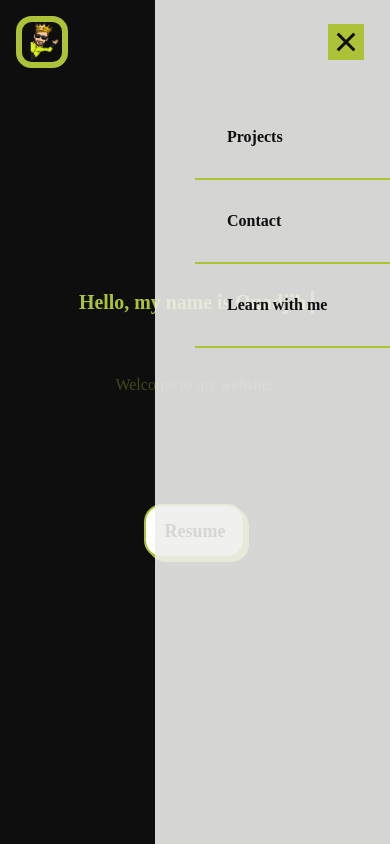
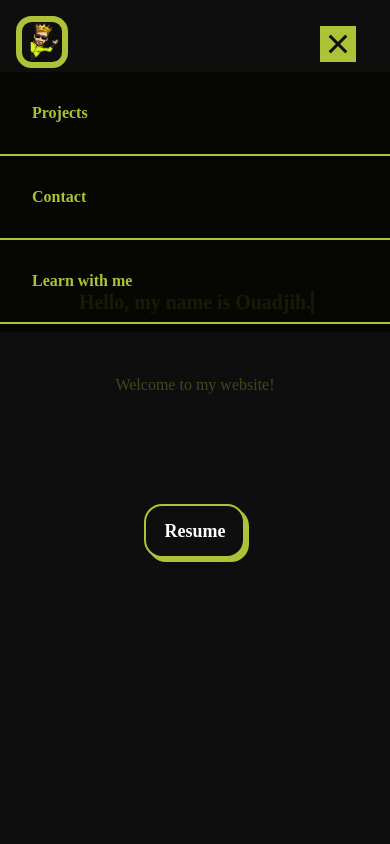
Before and after one commit to ouadjih/portfolio23, a React (Create React App) app: page /Succes in a window 390 px wide. Both pictures are taken after a click on the picture 347 px from the left and 40 px from the top of the page. Built offline with nearby package versions, Linux system fonts and the light colour scheme; a small style sheet from the web is missing.

Commit message:
addeed animations for resume btn and changed navbarphone

```diff
--- a/src/components/Form.js
+++ b/src/components/Form.js
@@ -1,7 +1,7 @@
 import React,{useState} from 'react'
 import { send } from 'emailjs-com'
 import './Form.css'
-import { Navigate, useNavigate } from 'react-router-dom';
+import { useNavigate } from 'react-router-dom';
 
 
 export const Form = () => {
--- a/src/components/Hero.css
+++ b/src/components/Hero.css
@@ -86,11 +86,11 @@ h1 {
 
 .button-74 {
   margin-top: 15vh;
-  background-color: #fff;
+  background-color: var(--second);
   border: 2px solid var(--first);
   border-radius: 1em;
   box-shadow: var(--first) 4px 4px 0 0;
-  color: var(--second);
+  color: #fff;
   cursor: pointer;
   display: inline-block;
   font-weight: 600;
@@ -102,6 +102,7 @@ h1 {
   user-select: none;
   -webkit-user-select: none;
   touch-action: manipulation;
+
 }
 
 .button-74:hover {
@@ -113,6 +114,8 @@ h1 {
   box-shadow: #422800 2px 2px 0 0;
   transform: translate(2px, 2px);
   animation-duration: 3s;
+
+
 }
 
 @media (min-width: 768px) {
--- a/src/components/Navbar.css
+++ b/src/components/Navbar.css
@@ -1,37 +1,45 @@
-.navbar{
+.navbar {
   width: 70vw;
   height: 100px;
   display: flex;
   flex-direction: row;
   align-items: center;
   justify-content: space-between;
-
 }
-.navbar-list{
+.navbar-list {
   display: flex;
   flex-direction: row;
   align-items: center;
 
   gap: 1.5em;
   list-style: none;
-
-
 }
 .navbar-list-item {
   cursor: pointer;
   text-transform: uppercase;
 }
 
-.navbar-logo{
+.navbar-logo {
   width: 40px;
   height: 40px;
-    object-fit:contain;
+  object-fit: contain;
   border-radius: 30%;
   border: solid 6px var(--first);
 }
 
-.navbar-list-phone{
+.navbar-list-phone {
   position: absolute;
+  top: 3.5em;
+  right: 0em;
+  height: 260px;
+  width: 100vw;
+  background-color: rgba(6, 6, 3, 0.89);
+
+  list-style: none;
+  transition: cubic-bezier(0.075, 0.82, 0.165, 1);
+  z-index: 99;
+}
+/*  position: absolute;
   top: -1em;
   right: 0em;
   height: 100vh;
@@ -39,59 +47,52 @@ width: 50vw;
   background-color: rgba(239, 239, 238, 0.89);
   list-style: none;
   transition: cubic-bezier(0.075, 0.82, 0.165, 1);
-z-index: 99;
+  z-index: 99;*/
 
+.navbar-list-item-phone {
+  border-bottom: solid 2px var(--first);
+  padding: 2em;
 }
-.navbar-list-item-phone{
-  border-bottom: solid 2px  var(--first);
-  padding: 2em;
-
-
+.navbar-list-item-phone:hover{
+  background-color: aliceblue;
 }
-.Itemph{
-  color: var(--second);
+.Itemph {
+  color: var(--first);
 }
-.Hamburger{
+.Hamburger {
   width: 47px;
   cursor: pointer;
 }
-.HamburgerCl{
+.HamburgerCl {
   position: absolute;
-  top: 1.4em;
-  right: 1.5em;
+  top: -3em;
+  right: 2em;
   cursor: pointer;
-  animation:backwards;
+  animation: backwards;
   animation-duration: 4s;
   animation-delay: 2s;
 }
 
-.list-phone{
-  margin-top: 6em;
+.list-phone {
+  margin-top: 0em;
 }
 
-
-
-
-
-
 @media only screen and (max-width: 800px) {
-    .navbar{
+  .navbar {
     width: 90vw;
     height: 80px;
   }
-    .navbar-logo{
+  .navbar-logo {
     position: absolute;
     top: 1em;
     left: 1em;
   }
 }
 @media only screen and (max-width: 500px) {
-    .hamburger{
+  .hamburger {
     display: block;
   }
 }
-
-
 
 /* Buzz */
 @-webkit-keyframes hvr-buzz {
@@ -121,7 +122,9 @@ z-index: 99;
   transform: perspective(1px) translateZ(0);
   box-shadow: 0 0 1px rgba(0, 0, 0, 0);
 }
-.hvr-buzz:hover, .hvr-buzz:focus, .hvr-buzz:active {
+.hvr-buzz:hover,
+.hvr-buzz:focus,
+.hvr-buzz:active {
   -webkit-animation-name: hvr-buzz;
   animation-name: hvr-buzz;
   -webkit-animation-duration: 0.15s;
@@ -131,3 +134,24 @@ z-index: 99;
   -webkit-animation-iteration-count: infinite;
   animation-iteration-count: infinite;
 }
+.animate {
+  animation-duration: 350ms;
+  animation-name: animate-fade;
+  animation-delay: 0s;
+  animation-fill-mode: forwards;
+}
+.animate-out{
+  animation-duration: 1000ms;
+  animation-name: animate-fade-out;
+  animation-delay: 0s;
+  animation-fill-mode: backwards;
+}
+
+@keyframes animate-fade {
+  0% { opacity: .1; }
+  100% { opacity: 1; }
+}
+@keyframes animate-fade-out {
+  0% { opacity: .3; }
+  100% { opacity: 1; }
+}
--- a/src/components/Navbar.js
+++ b/src/components/Navbar.js
@@ -45,7 +45,7 @@ export const Navbar = () => {
 
       close && screenWidth.dynamicWidth < 800  ?
 
-        <ul className="navbar-list-phone">
+        <ul className="navbar-list-phone animate">
             <img
           className="HamburgerCl"
           onClick={() => setClose(!close)}
@@ -53,25 +53,31 @@ export const Navbar = () => {
           alt="hamburger"
          />
          <div className="list-phone">
-          <li className="navbar-list-item-phone">
+
             <Link onClick={()=>setClose(false)} className="Itemph" to="/Projects">
+            <li className="navbar-list-item-phone animate-fade">
               Projects
+              </li>
             </Link>
-          </li>
-          <li className="navbar-list-item-phone">
+
+
             <Link onClick={()=>setClose(false)} className="Itemph" to="/Contact">
+            <li className="navbar-list-item-phone">
               Contact
+              </li>
             </Link>
-          </li>
-          <li onClick={()=>setClose(false)} className="navbar-list-item-phone">
+
+
             <Link className="Itemph" to="/Learn">
+            <li onClick={()=>setClose(false)} className="navbar-list-item-phone">
               Learn with me
+              </li>
             </Link>
-          </li>
+
           </div>
         </ul>
       : <img
-      className="Hamburger"
+      className="Hamburger animate-out"
       onClick={() => setClose(!close)}
       src={open}
       alt="hamburger"
```
Lines whose indentation alone changed are shown as unchanged.
